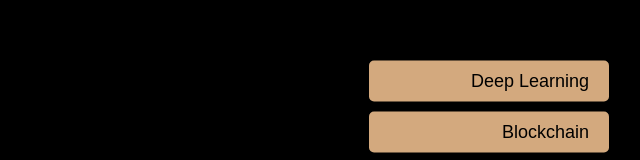
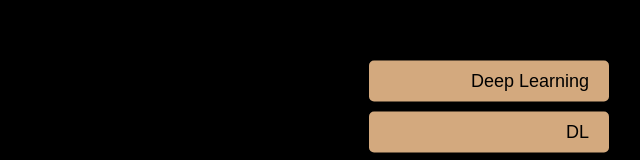
Before and after one commit to Ashis7/heyash.github.io, a plain HTML site: page index.html in a window 1280 px wide. Shown: the part 268-428 px from the top of the page, 543-1183 px from the left. Drawn offline with Linux system fonts and the light colour scheme.

Commit message:
Update index.html
Signed-off-by: Ashis7 <66258157+Ashis7@users.noreply.github.com>

```diff
--- a/index.html
+++ b/index.html
@@ -103,7 +103,7 @@
 
     <div class="buttons">
         <a href="#" class="button">Deep Learning</a>
-        <a href="#" class="button">Blockchain</a>
+        <a href="#" class="button">DL</a>
         <a href="#" class="button">Artificial Intelligence</a>
     </div>
 </body>
```
